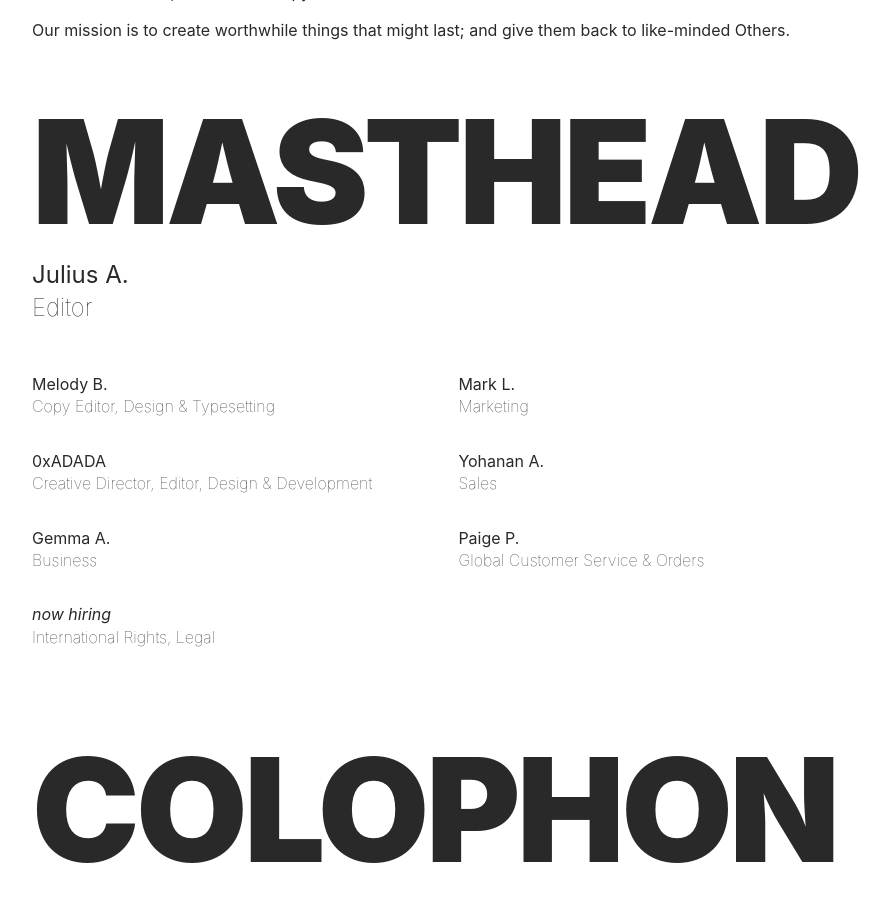
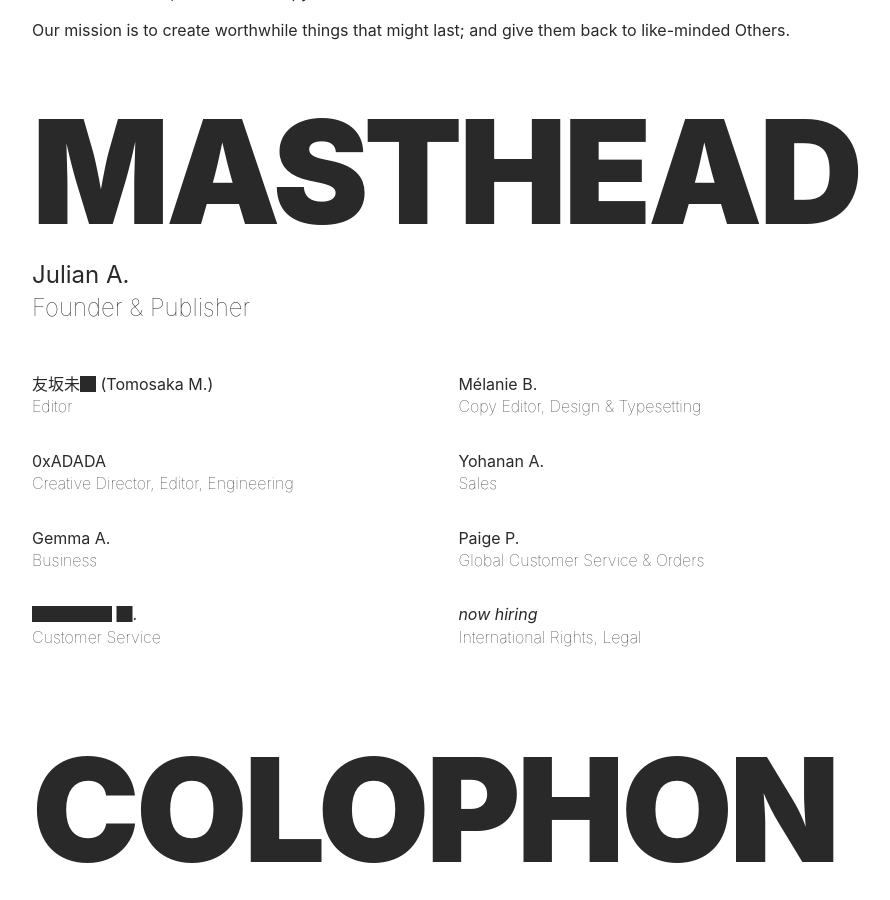
Before and after one commit to unredacted-word/unredacted-word.github.io, a Jekyll site: the page built from about.md, in a window 1280 px wide and 900 px high, scrolled down 621 px. Shown: the whole window, without its empty margins (152-1042 px from the left). Built offline with Jekyll 4.4.1, drawn with Linux system fonts in a browser that asks for light colours; our own code applies the rules of GitHub Pages for plain Markdown files.

Commit message:
masthead

```diff
--- a/about.md
+++ b/about.md
@@ -54,27 +54,27 @@ like-minded Others.
 
 <ol class="masthead">
   <li>
-    Julius A.
+    Julian A.
+    <p>
+      Founder &amp; Publisher
+    </p>
+  </li>
+  <li>
+    友坂未█ (Tomosaka M.)
     <p>
       Editor
     </p>
   </li>
   <li>
-    Melody B.
+    Mélanie B.
     <p>
       Copy Editor, Design &amp; Typesetting
     </p>
   </li>
   <li>
-    Mark L.
-    <p>
-      Marketing
-    </p>
-  </li>
-  <li>
     0xADADA
     <p>
-      Creative Director, Editor, Design &amp; Development
+      Creative Director, Editor, Engineering
     </p>
   </li>
   <li>
@@ -93,6 +93,12 @@ like-minded Others.
     Paige P.
     <p>
       Global Customer Service &amp; Orders
+    </p>
+  </li>
+  <li>
+    █████ █.
+    <p>
+      Customer Service
     </p>
   </li>
   <li>
```
